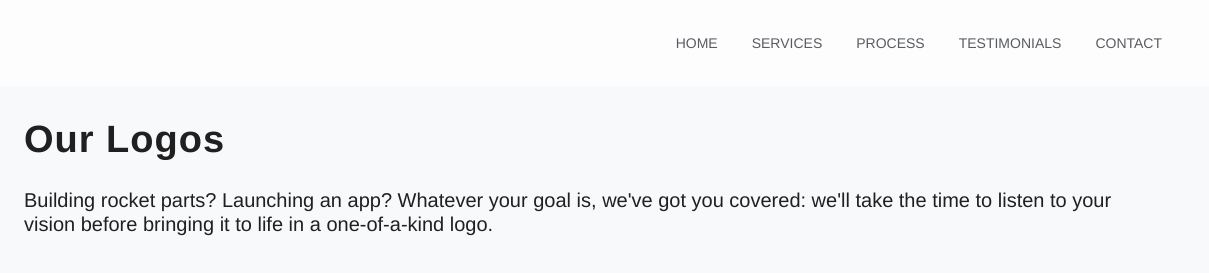
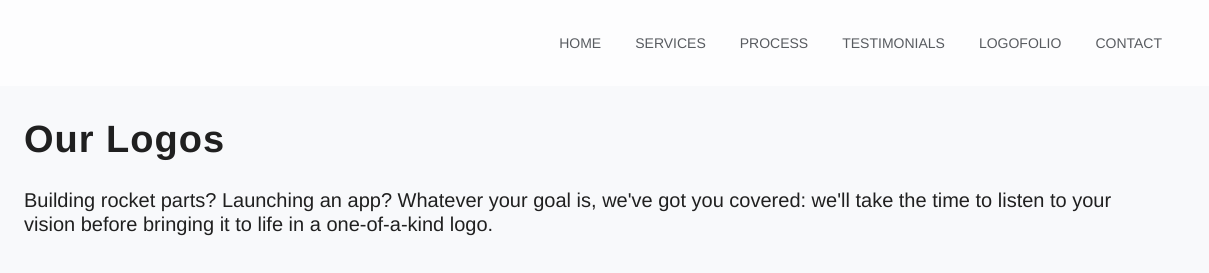
Before and after one commit to ballpoint-cg/Ballpoint-Web, a plain HTML site: page logofolio.html in a window 1280 px wide. Shown: the top 273 px of the page, 71-1280 px from the left. Drawn offline with nearby package versions, Linux system fonts and the light colour scheme; files whose address does not match are found by name.

Commit message:
add logofolio to nav_bar

```diff
--- a/nav_bar.html
+++ b/nav_bar.html
@@ -33,6 +33,11 @@
                         Testimonials
                     </a>
                 </li>
+                <li class="nav-item">
+                    <a class="nav-link" href="logofolio.html">
+                        Logofolio
+                    </a>
+                </li>
 
                 <li class="nav-item">
                     <a class="nav-link" href="#contact">
@@ -40,10 +45,6 @@
                     </a>
                 </li>
                 </ul>
-              <!-- <div class="btn-sing float-right">
-                <a class="btn btn-border" href="#feature">FAQ</a>
-              </div>
-            </div> -->
             </div>
 
             <!-- Mobile Menu Start -->
@@ -69,15 +70,16 @@
                     </a>
                 </li>
                 <li>
+                    <a class="page-scroll" href="#testimonial">
+                        Logofolio
+                    </a>
+                </li>
+                <li>
                     <a class="page-scroll" href="#contact">
                         Contact
                     </a>
                 </li>
             </ul>
-          <!-- Mobile Menu End -->
-
+        </div>
     </nav>
-        <!-- Navbar End -->
-
-
 </header>
```
Lines whose indentation alone changed are shown as unchanged.
